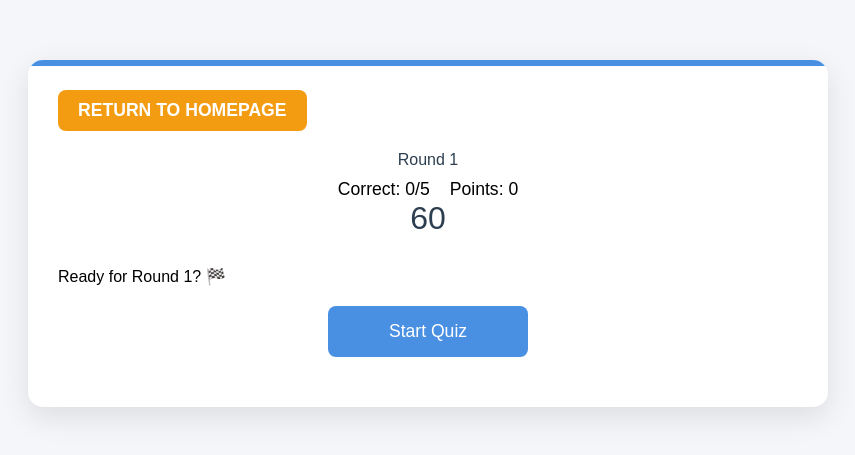
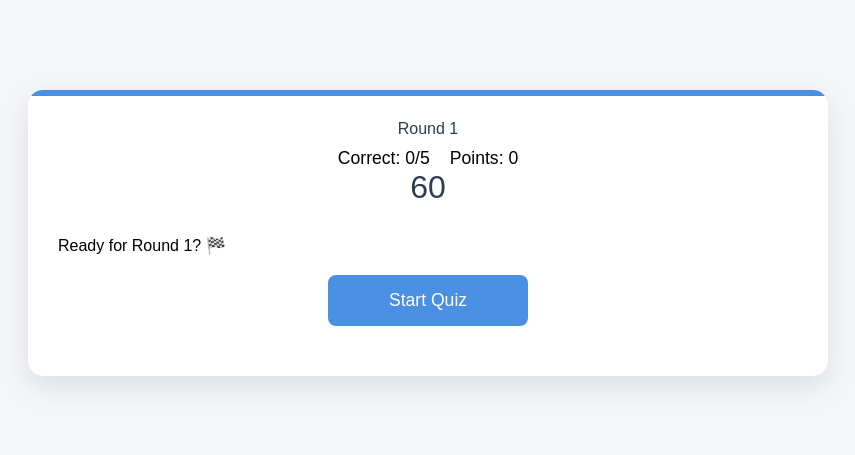
Before and after one commit to Testyourspeed/calculus, a plain HTML site: page index.html in a window 1280 px wide. Shown: the part 167-622 px from the top of the page, without its empty margins (212-1067 px from the left). Drawn offline with Linux system fonts and the light colour scheme.

Commit message:
Update index.html

```diff
--- a/index.html
+++ b/index.html
@@ -8,7 +8,7 @@
 </head>
 <body>
     <div class="quiz-container">
-        <a href="https://mathpremium.github.io/mathpremium-/" class="return-homepage">RETURN TO HOMEPAGE</a>
+
         <div class="timer-bar"></div>
         <div class="quiz-header">
             <div class="round-info">Round <span id="currentRound">1</span></div>
```
